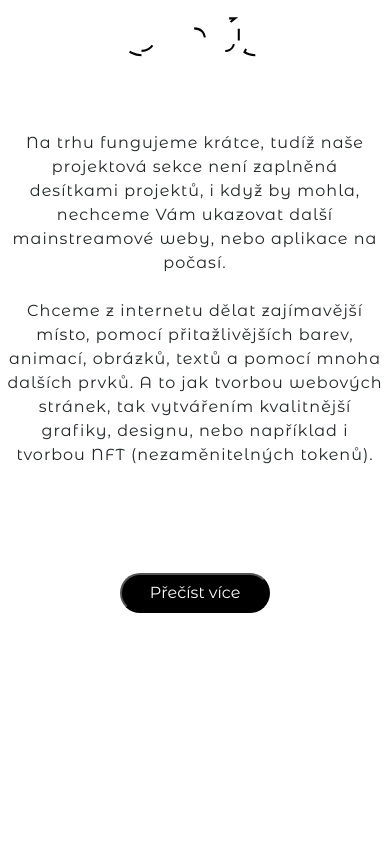
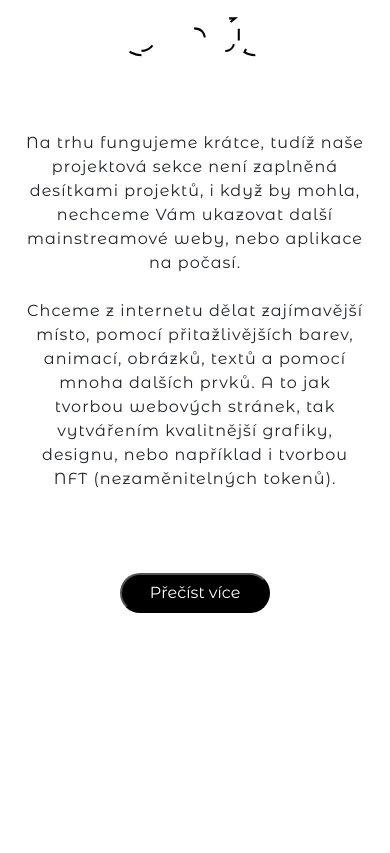
Before and after one commit to tomaskucera00/formsubmit, a plain HTML site: page index.html in a window 390 px wide. Shown: the part 1171-2024 px from the top of the page. Drawn offline with nearby package versions, Linux system fonts and the light colour scheme.

Commit message:
Add files via upload

```diff
--- a/styles.css
+++ b/styles.css
@@ -371,7 +371,7 @@ section {
 
 @media only screen and (max-width: 768px) {
     .about-content{
-        width: 380px;
+        width: 340px;
         height: 50vh;
         margin-top: 20px;
         text-align: center;
@@ -572,6 +572,7 @@ section {
         margin-right: auto;
         width: 330px;
         margin-bottom: 50px;
+        margin-top: 50px;
     }
 }
 
```
